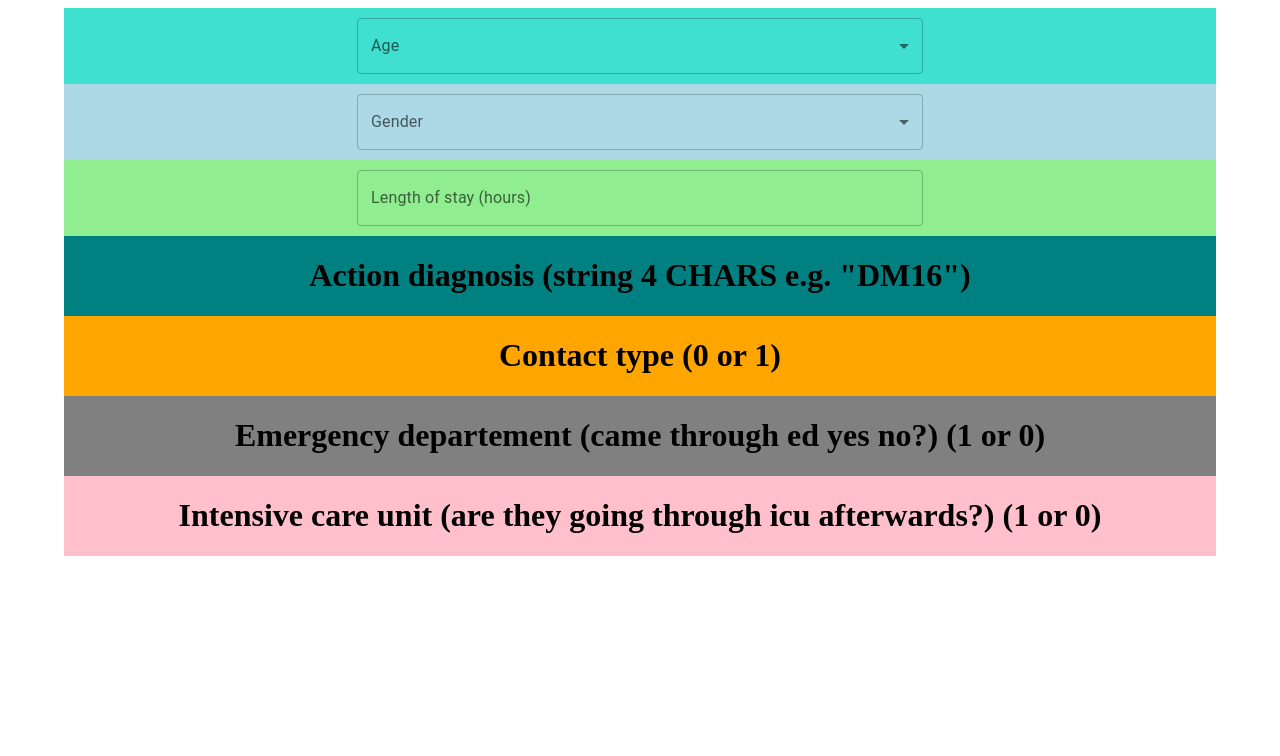
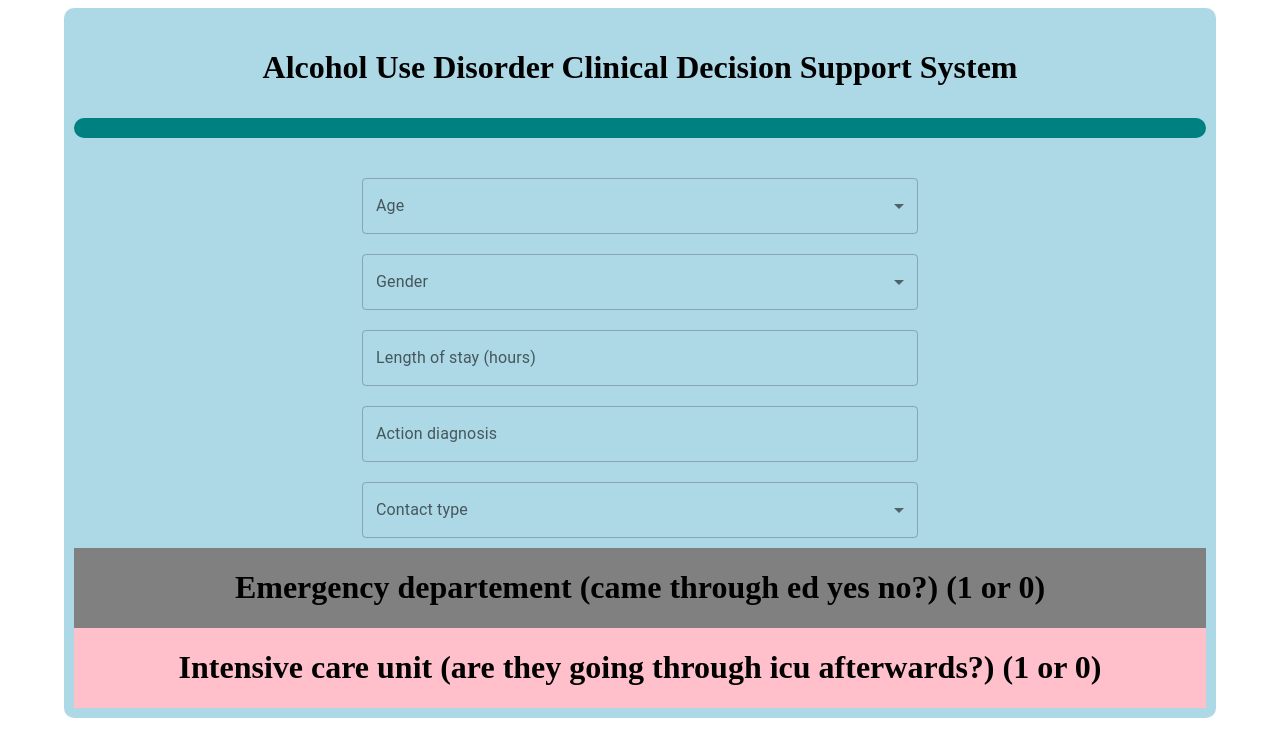
Before and after one commit to rubenbaskaran/aud-frontend, a React (Create React App) app: page / in a window 1280 px wide. Shown: the top 756 px of the page. Built offline with nearby package versions, Linux system fonts and the light colour scheme.

Commit message:
added diagnosis and contact type fields and modified layout a bit

```diff
--- a/src/App.js
+++ b/src/App.js
@@ -13,7 +13,10 @@ function App() {
   const [age, setAge] = React.useState("");
   const [gender, setGender] = React.useState("");
   const [duration, setDuration] = React.useState("");
+  const [diagnosis, setDiagnosis] = React.useState("");
+  const [contactType, setContactType] = React.useState("");
   const genderList = ["Male", "Female"];
+  const contactTypeList = ["0", "1"];
 
   const ageList = [];
   for (var i = 18; i < 101; i++) {
@@ -43,14 +46,64 @@ function App() {
     console.log(event.target.value);
   };
 
+  const setDiagnosisHandler = (event) => {
+    if (event.target.value.length > 4) {
+      return;
+    }
+
+    setDiagnosis(event.target.value);
+    console.log(event.target.value);
+  };
+
+  const setContactTypeHandler = (event) => {
+    setContactType(event.target.value);
+    console.log(event.target.value);
+  };
+
   return (
     <Container fixed>
-      <Grid container style={{ backgroundColor: "yellow" }}>
+      <Grid
+        container
+        style={{
+          backgroundColor: "lightblue",
+          border: "10px solid lightblue",
+          borderRadius: "10px",
+        }}
+      >
         <Grid
           item
           xs={12}
           style={{
-            backgroundColor: "turquoise",
+            backgroundColor: "lightblue",
+            textAlign: "center",
+            padding: "10px",
+          }}
+        >
+          <h1>Alcohol Use Disorder Clinical Decision Support System</h1>
+        </Grid>
+        <Grid
+          item
+          xs={12}
+          style={{
+            height: "20px",
+            backgroundColor: "teal",
+            border: "5px solid teal",
+            borderRadius: "10px",
+          }}
+        />
+        <Grid
+          item
+          xs={12}
+          style={{
+            height: "30px",
+            backgroundColor: "lightblue",
+          }}
+        />
+        <Grid
+          item
+          xs={12}
+          style={{
+            backgroundColor: "lightblue",
             textAlign: "center",
             padding: "10px",
           }}
@@ -102,7 +155,7 @@ function App() {
           item
           xs={12}
           style={{
-            backgroundColor: "lightgreen",
+            backgroundColor: "lightblue",
             textAlign: "center",
             padding: "10px",
           }}
@@ -119,16 +172,46 @@ function App() {
         <Grid
           item
           xs={12}
-          style={{ backgroundColor: "teal", textAlign: "center" }}
+          style={{
+            backgroundColor: "lightblue",
+            textAlign: "center",
+            padding: "10px",
+          }}
         >
-          <h1>Action diagnosis (string 4 CHARS e.g. "DM16")</h1>
+          <TextField
+            id="outlined-basic"
+            label="Action diagnosis"
+            variant="outlined"
+            value={diagnosis}
+            onChange={setDiagnosisHandler}
+            style={{ width: "50%" }}
+          />
         </Grid>
         <Grid
           item
           xs={12}
-          style={{ backgroundColor: "orange", textAlign: "center" }}
+          style={{
+            backgroundColor: "lightblue",
+            textAlign: "center",
+            padding: "10px",
+          }}
         >
-          <h1>Contact type (0 or 1)</h1>
+          <FormControl style={{ width: "50%" }}>
+            <InputLabel id="demo-simple-select-label">Contact type</InputLabel>
+            <Select
+              labelId="demo-simple-select-label"
+              id="demo-simple-select"
+              value={contactType}
+              label="Contact type"
+              onChange={setContactTypeHandler}
+            >
+              {contactTypeList.map((contactTypeValue) => (
+                <MenuItem key={contactTypeValue} value={contactTypeValue}>
+                  {contactTypeValue}
+                </MenuItem>
+              ))}
+            </Select>
+          </FormControl>
         </Grid>
         <Grid
           item
```
